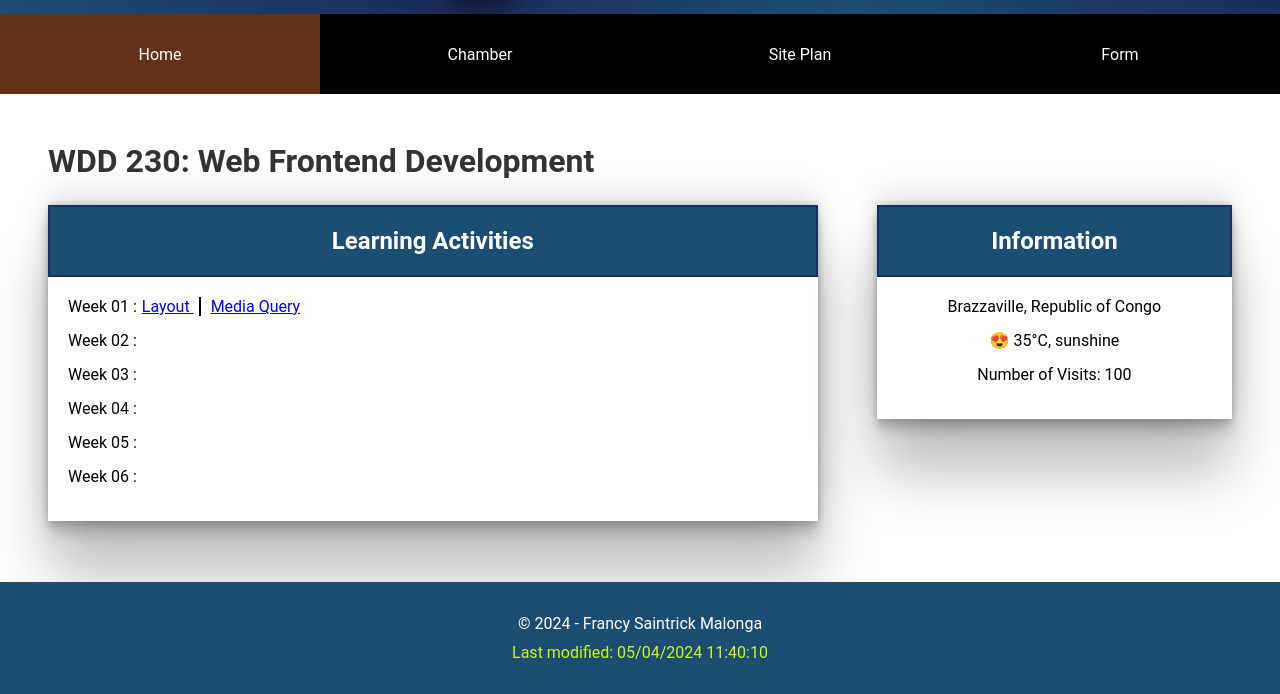
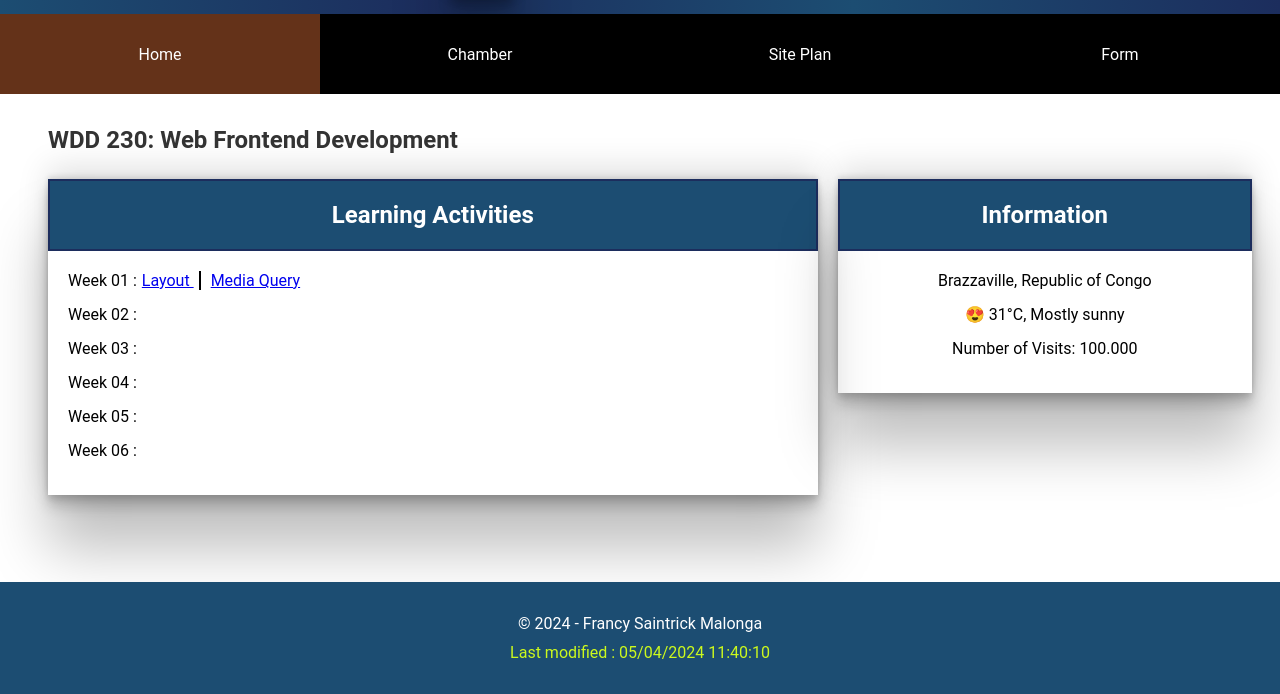
Before and after one commit to Saintrick-FM/old_wf1, a plain HTML site: page index.html in a window 1280 px wide. Shown: the part 106-800 px from the top of the page. Drawn offline with Linux system fonts and the light colour scheme; a web font is replaced by a local one.

Commit message:
Done with the course home page assignment

```diff
--- a/index.html
+++ b/index.html
@@ -30,7 +30,7 @@
         <div class="nav-box"><a href="#">Form</a></div>
     </nav>
     <main>
-        <h1>WDD 230: Web Frontend Development</h1>
+        <h2>WDD 230: Web Frontend Development</h2>
         <section class="main-section">
             <div class="card left">
                 <div class="card-head">
@@ -72,8 +72,8 @@
                 <div class="card-content">
 
                     <p>Brazzaville, Republic of Congo</p>
-                    <p>😍 35°C, sunshine</p>
-                    <p>Number of Visits: 100</p>
+                    <p>😍 31°C, Mostly sunny</p>
+                    <p>Number of Visits: 100.000</p>
 
 
                 </div>
--- a/scripts/getDates.js
+++ b/scripts/getDates.js
@@ -6,4 +6,4 @@ year.textContent = new Date().getFullYear();
 
 // Get last modified date of the document
 document.getElementById("last-modified").textContent =
-  "Last modified: " + document.lastModified;
+  "Last modified : " + document.lastModified;
--- a/styles/base.css
+++ b/styles/base.css
@@ -15,7 +15,6 @@
 
 body {
   font-family: "Ubuntu Sans Mono", monospace;
-  font-optical-sizing: auto;
   font-style: normal;
   display: grid;
   grid-template-columns: 1fr auto;
@@ -50,23 +49,29 @@ header h1 {
   color: white;
 }
 nav {
+  position: relative;
   grid-column: 1 / 3;
   background-color: #bed;
-  display: flex;
-  justify-content: space-between;
+  display: grid;
+  grid-template-columns: 100%;
+  /* gap: 10px; */
+  height: auto;
+  justify-content: center;
   align-items: center;
 }
 .nav-box {
-  width: 25%;
+  /* width: 25%; */
   height: 100%;
   display: flex;
   justify-content: center;
   align-items: center;
   background-color: black;
   color: white !important;
+  padding: 10px 0;
 }
 nav .nav-box:first-child {
-  background: #643219;
+  background: #643219 !important;
+
 }
 a:not(.activity-link) {
   text-decoration: none;
@@ -76,18 +81,23 @@ a:not(.activity-link) {
 main {
   background: #ffffff;
   height: 100%;
-  padding: 3rem;
+  margin-top: 75px;
+  padding: 2rem 3rem;
   grid-column: 1 / 3;
   display: flex;
   flex-direction: column;
 }
-main h1 {
+main h2 {
   color: var(--text-color);
 }
+
 .main-section {
-  display: flex;
-  justify-content: space-between;
-  align-items: start;
+  display: grid;
+  grid-template-columns: repeat(1, 1fr);
+  gap: 30px;
+  /* display: flex; */
+  justify-content: center;
+  align-items: center;
   margin-top: 25px;
 }
 
@@ -95,7 +105,10 @@ main h1 {
   box-shadow: var(--box-shadow);
   display: flex;
   flex-direction: column;
+
 }
+
+
 .right .card-content {
   display: flex;
   flex-direction: column;
@@ -113,12 +126,15 @@ main h1 {
   padding: 20px;
   border: 2px solid #1c2d5d;
   background-color: var(--primary-color);
-  color: white;
   text-align: center;
 }
-.main-section .card.left {
+.card-head h2{
+  color: white;
+
+}
+/* .main-section .card.left {
   width: 65%;
-}
+} */
 li {
   text-decoration: none;
 }
@@ -140,9 +156,9 @@ li {
   padding: 0;
   padding-left: 5px;
 }
-.main-section .card.right {
+/* .main-section .card.right {
   width: 30%;
-}
+} */
 footer {
   background: var(--primary-color);
   color: white;
--- a/styles/larger.css
+++ b/styles/larger.css
@@ -1,11 +1,29 @@
-/* @media screen and (min-width: 768px) {
-  main {
+@media screen and (min-width: 768px) {
+  nav{
+    /* display: grid; */
+    grid-template-columns: repeat(4, 25%) !important;
+    gap: 0;
+    width: 100%;
+  }
+  .nav-bar{
+    padding: 0;
+  }
+  .main-section {
     display: grid;
-    grid-template-columns: repeat(2, 1fr);
-    gap: 1rem;
+    width: 100%;
+    grid-template-columns: 65% 35%;
+    gap: 20px;
+    /* display: flex; */
+    justify-content: space-between;
+    align-items: start;
+    margin-top: 25px;
   }
-
-  .card {
-    width: calc(50% - 0.5rem);
+  main{
+    margin-top: 0px;
   }
-} */
+  .main-section .card {
+    box-shadow: var(--box-shadow);
+    display: flex;
+    flex-direction: column;
+  }
+}
```
